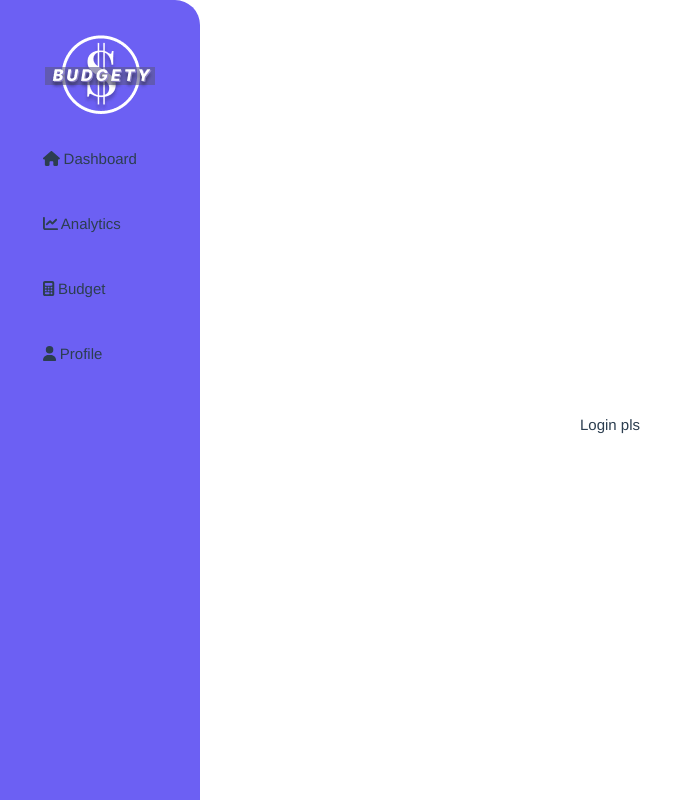
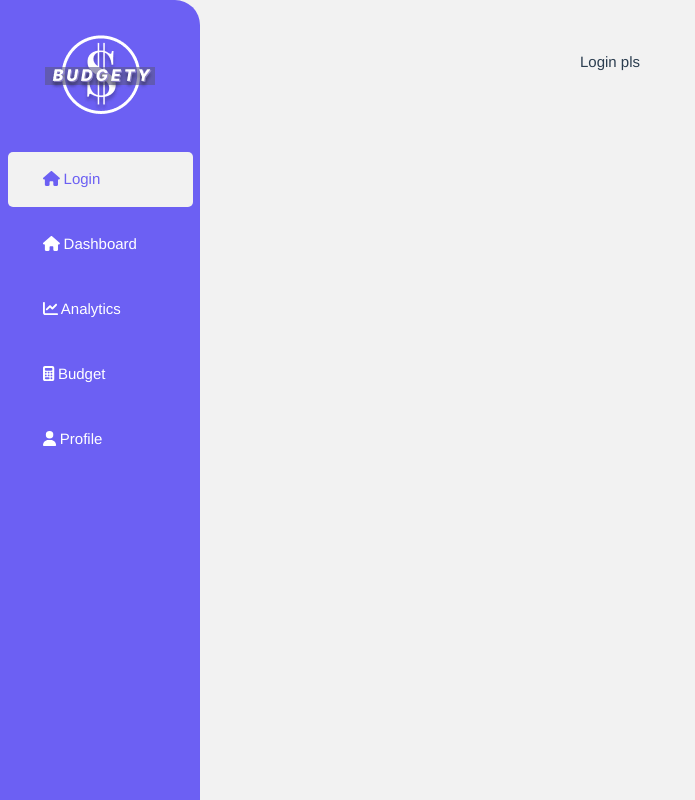
Before and after one commit to BT3103AppDev1/l1-final-project-group-21, a Vue app in the folder project-budgety/: page / in a window 1280 px wide. Shown: the whole page, without its empty margins (0-695 px from the left). Built offline with nearby package versions, Linux system fonts and the light colour scheme.

Commit message:
Add Sidebar

```diff
--- a/project-budgety/src/App.vue
+++ b/project-budgety/src/App.vue
@@ -1,6 +1,9 @@
 <template>
+
+  <Sidebar/>
+
   <div id="nav">
-    <Sidebar/>
+
     <!-- <router-link to="/dashboard">Dashboard</router-link> |
     <router-link to="/analytics">Analytics</router-link> |
     <router-link to="/budget">Budget</router-link> |
@@ -13,7 +16,6 @@
 
 <script>
 import Sidebar from '@/components/sidebar/Sidebar.vue'
-// import { sidebarWidth } from '@/components/sidebar/state.js'
 
 export default {
   name: 'App',
@@ -36,17 +38,16 @@ export default {
 #nav {
   /* set position where each page content starts from */
   padding-top: 50px;
-  padding-left: 200px ;
+
 }
 
-#nav a {
+/* #nav a {
   font-weight: bold;
-  color: #2c3e50;
+  color: #FFFFFF;
 }
 
 #nav a.router-link-exact-active {
   color: #6C60F3;
-  /* #42b983; */
-}
+} */
 
 </style>
--- a/project-budgety/src/assets/base.css
+++ b/project-budgety/src/assets/base.css
@@ -62,7 +62,7 @@
 body {
   min-height: 100vh;
   color: var(--color-text);
-  background: var(--color-background);
+  background: var(--color-background-mute);
   transition: color 0.5s, background-color 0.5s;
   line-height: 1.6;
   font-family: Inter, -apple-system, BlinkMacSystemFont, 'Segoe UI', Roboto, Oxygen, Ubuntu,
--- a/project-budgety/src/components/ExpensesHistory.vue
+++ b/project-budgety/src/components/ExpensesHistory.vue
@@ -1,101 +1,40 @@
 <template>
-    <MDBTable class="align-middle mb-0 bg-white">
-      <thead class="bg-light">
-        <tr>
-          <th>Name</th>
-          <th>Title</th>
-          <th>Status</th>
-          <th>Position</th>
-          <th>Actions</th>
-        </tr>
-      </thead>
-      <tbody>
-        <tr>
-          <td>
-            <div class="d-flex align-items-center">
-              <img src="https://mdbootstrap.com/img/new/avatars/8.jpg" alt="" style="width: 45px; height: 45px"
-                class="rounded-circle" />
-              <div class="ms-3">
-                <p class="fw-bold mb-1">John Doe</p>
-                <p class="text-muted mb-0">john.doe@gmail.com</p>
-              </div>
-            </div>
-          </td>
-          <td>
-            <p class="fw-normal mb-1">Software engineer</p>
-            <p class="text-muted mb-0">IT department</p>
-          </td>
-          <td>
-            <MDBBadge badge="success" pill class="d-inline">Active</MDBBadge>
-          </td>
-          <td>Senior</td>
-          <td>
-            <MDBBtn color="link" size="sm" rounded>
-              Edit
-            </MDBBtn>
-          </td>
-        </tr>
-        <tr>
-          <td>
-            <div class="d-flex align-items-center">
-              <img src="https://mdbootstrap.com/img/new/avatars/6.jpg" class="rounded-circle" alt=""
-                style="width: 45px; height: 45px" />
-              <div class="ms-3">
-                <p class="fw-bold mb-1">Alex Ray</p>
-                <p class="text-muted mb-0">alex.ray@gmail.com</p>
-              </div>
-            </div>
-          </td>
-          <td>
-            <p class="fw-normal mb-1">Consultant</p>
-            <p class="text-muted mb-0">Finance</p>
-          </td>
-          <td>
-            <MDBBadge badge="primary" pill class="d-inline">Onboarding</MDBBadge>
-          </td>
-          <td>Junior</td>
-          <td>
-            <MDBBtn color="link" size="sm" rounded class="fw-bold" :ripple="{ color: 'dark' }">
-              Edit
-            </MDBBtn>
-          </td>
-        </tr>
-        <tr>
-          <td>
-            <div class="d-flex align-items-center">
-              <img src="https://mdbootstrap.com/img/new/avatars/7.jpg" class="rounded-circle" alt=""
-                style="width: 45px; height: 45px" />
-              <div class="ms-3">
-                <p class="fw-bold mb-1">Kate Hunington</p>
-                <p class="text-muted mb-0">kate.hunington@gmail.com</p>
-              </div>
-            </div>
-          </td>
-          <td>
-            <p class="fw-normal mb-1">Designer</p>
-            <p class="text-muted mb-0">UI/UX</p>
-          </td>
-          <td>
-            <MDBBadge badge="warning" pill class="d-inline">Awaiting</MDBBadge>
-          </td>
-          <td>Senior</td>
-          <td>
-            <MDBBtn color="link" size="sm" rounded class="fw-bold" :ripple="{ color: 'dark' }">
-              Edit
-            </MDBBtn>
-          </td>
-        </tr>
-      </tbody>
-    </MDBTable>
-  </template>
+    <easy-data-table
+      :headers="headers"
+      :items="items"
+    />
+</template>
+
 <script>
-  import {
-    MDBTable,
-    MDBBtn,
-    MDBBadge
-  } from 'mdb-vue-ui-kit';
+import Vue3EasyDataTable from 'vue3-easy-data-table';
+import 'vue3-easy-data-table/dist/style.css';
 
-  export default {
-    name: 'ExpensesHistory'
+export default {
+    name: 'ExpensesHistory',
+    components: {
+        Vue3EasyDataTable: window['vue3-easy-data-table'] ,
+
+    },
+    data() {
+      return {
+        headers: [
+          { text: "PLAYER", value: "player" },
+          { text: "TEAM", value: "team"},
+          { text: "NUMBER", value: "number"},
+          { text: "POSITION", value: "position"},
+          { text: "HEIGHT", value: "indicator.height"},
+          { text: "WEIGHT (lbs)", value: "indicator.weight", sortable: true},
+          { text: "LAST ATTENDED", value: "lastAttended", width: 200},
+          { text: "COUNTRY", value: "country"},
+        ],
+        items: [
+          { player: "Stephen Curry", team: "GSW", number: 30, position: 'G', indicator: {"height": '6-2', "weight": 185}, lastAttended: "Davidson", country: "USA"},
+          { player: "Lebron James", team: "LAL", number: 6, position: 'F', indicator: {"height": '6-9', "weight": 250}, lastAttended: "St. Vincent-St. Mary HS (OH)", country: "USA"},
+          { player: "Kevin Durant", team: "BKN", number: 7, position: 'F', indicator: {"height": '6-10', "weight": 240}, lastAttended: "Texas-Austin", country: "USA"},
+          { player: "Giannis Antetokounmpo", team: "MIL", number: 34, position: 'F', indicator: {"height": '6-11', "weight": 242}, lastAttended: "Filathlitikos", country: "Greece"},
+        ],
+      }
+    }
   }
+
 </script>
--- a/project-budgety/src/components/sidebar/Sidebar.vue
+++ b/project-budgety/src/components/sidebar/Sidebar.vue
@@ -1,38 +1,24 @@
 <template>
-    <div class="sidebar" :style="{ width: sidebarWidth }">
-      <span v-if="collapsed">
-
-      </span>
-      <span v-else>
+  <div class="sidebar">
+    <div>
       <img src="../../assets/Budgety Logo.png" alt="Budgety Logo">
-    </span>
+    </div>
   <div class="sidebar-contents">
-        <!-- <SidebarLink to="/"><fa icon="home" /> Login</SidebarLink> -->
+      <SidebarLink to="/"><fa icon="home" /> Login</SidebarLink>
       <SidebarLink to="/dashboard"><fa icon="home" /> Dashboard</SidebarLink>
       <SidebarLink to="/analytics"><fa icon="chart-line" /> Analytics</SidebarLink>
       <SidebarLink to="/budget"><fa icon="calculator" /> Budget</SidebarLink>
       <SidebarLink to="/profile"><fa icon="user" /> Profile</SidebarLink>
   </div>
 
-    <span
-      class="collapse-icon"
-      :class="{ 'rotate-180': collapsed }"
-      @click="toggleSidebar"
-    >
-      <i class="fas fa-angle-double-left" />
-    </span>
 </div>
 </template>
 
 <script>
 import SidebarLink from './SidebarLink.vue'
-import { collapsed, toggleSidebar, sidebarWidth } from './state'
+
 export default {
-  props: {},
   components: { SidebarLink },
-  setup() {
-    return { collapsed, toggleSidebar, sidebarWidth }
-  }
 }
 </script>
 
@@ -40,50 +26,41 @@ export default {
 /* global css section for colour themeing */
 :root {
   --sidebar-bg-color: #6C60F3;
-    --sidebar-item-hover: rgb(154, 146, 244);
+  --sidebar-item-hover: rgb(127, 113, 255);
   --sidebar-item-active: #F2F2F2;
 
 }
 img {
-    margin-top: 20px;
+  margin: 20px 0px;
 }
 
 .sidebar {
-    /* color: #FFFFFF; */
+  color: #FFFFFF;
   background-color: var(--sidebar-bg-color);
   border-radius: 0px 25px 0px 0px;
+  width: 200px;
 
-
-    float: left;
+  /* float: left; */
   position: fixed;
   z-index: 1;
   top: 0;
   left: 0;
   bottom: 0;
   padding: 0.5em;
-    transition: 0.3s ease;
   display: flex;
   flex-direction: column;
 }
 
-.sidebar-contents {
-    color: #FFFFFF;
-}
 
-/* sidebar h1 {
-  height: 2.5em;
-  color: #FFFFFF;
-} */
-.collapse-icon {
-  position: absolute;
-  bottom: 0;
-  padding: 0.75em;
-  color: rgba(255, 255, 255, 0.7);
-  transition: 0.2s linear;
-}
-.rotate-180 {
-  transform: rotate(180deg);
-  transition: 0.2s linear;
+.link {
+  display: flex;
+  align-items: center;
+  cursor: pointer;
+  position: relative;
+  font-weight: 400;
+  margin: 10px 0;
+  border-radius: 5px;
+  height: 55px;
 }
 
 </style>
--- a/project-budgety/src/components/sidebar/SidebarLink.vue
+++ b/project-budgety/src/components/sidebar/SidebarLink.vue
@@ -1,7 +1,7 @@
 <script>
 import { computed } from 'vue'
 import { useRoute } from 'vue-router'
-import { collapsed } from './state'
+
 export default {
   props: {
     to: { type: String, required: true },
@@ -10,7 +10,7 @@ export default {
   setup(props) {
     const route = useRoute()
     const isActive = computed(() => route.path === props.to)
-    return { isActive, collapsed }
+    return { isActive }
   }
 }
 </script>
@@ -18,23 +18,13 @@ export default {
 <template>
   <router-link :to="to" class="link" :class="{ active: isActive }">
     <i class="icon" :class="icon" />
-    <transition name="fade">
-      <span v-if="!collapsed">
+      <span>
         <slot />
       </span>
-    </transition>
   </router-link>
 </template>
 
 <style scoped>
-.fade-enter-active,
-.fade-leave-active {
-  transition: opacity 0.1s;
-}
-.fade-enter,
-.fade-leave-to {
-  opacity: 0;
-}
 .link {
   display: flex;
   align-items: center;
@@ -53,6 +43,7 @@ export default {
 }
 .link.active {
   background-color: var(--sidebar-item-active);
+  color: var(--sidebar-bg-color);
 }
 .link .icon {
   flex-shrink: 0;
--- a/project-budgety/src/components/sidebar/state.js
+++ /dev/null
@@ -1,10 +0,0 @@
-import { ref, computed } from 'vue'
-
-export const collapsed = ref(false)
-export const toggleSidebar = () => (collapsed.value = !collapsed.value)
-
-export const SIDEBAR_WIDTH = 200
-export const SIDEBAR_WIDTH_COLLAPSED = 38
-export const sidebarWidth = computed(
-  () => `${collapsed.value ? SIDEBAR_WIDTH_COLLAPSED : SIDEBAR_WIDTH}px`
-)
--- a/project-budgety/src/main.js
+++ b/project-budgety/src/main.js
@@ -12,9 +12,6 @@ import { fas } from '@fortawesome/free-solid-svg-icons'
 /* add icons to the library */
 library.add(fas);
 
-// import css from mdb
-import 'mdb-vue-ui-kit/css/mdb.min.css';
-
 
 createApp(App)
 .component('fa', FontAwesomeIcon)
--- a/project-budgety/src/views/Analytics.vue
+++ b/project-budgety/src/views/Analytics.vue
@@ -1,16 +1,18 @@
 <template>
+<body>
   <div id="analytics-page">
+
     <div class="section1">
         <div class="analytics-header">Analytics</div>
         <div class="expense-boxes">
             <div class="expense-box">
                 <div class="expense-box-header">TOTAL EXPENSES</div>
-                <!-- change to {{ }} thing -->
+
                 <div class="expense-value">$190.56</div>
             </div>
             <div class="expense-box">
                 <div class="expense-box-header">AVG EXPENSES/DAY</div>
-                <!-- change to {{ }} thing -->
+
                 <div class="expense-value">$13.62</div>
             </div>
         </div>
@@ -40,11 +42,9 @@
           <ExpensesHistory />
         </div>
     </div>
-</div>
+  </div>
 
-
-
-
+</body>
 </template>
 
 <script>
@@ -69,23 +69,35 @@ export default {
 
 <style>
 /* @import url('https://fonts.googleapis.com/css2?family=Inter:wght@300;400;500;600;700;800;900&display=swap'); */
-root {
-  /* apply to everything */
-  /* font-family: 'Inter'; */
-}
+/* root {
+  apply to everything
+  font-family: 'Inter';
+} */
 
-.body {
-  background-color: #F2F2F2;
+body {
+  /* remove the centering from main.css */
+  place-items: unset !important;
+  display: flex;
+    /* justify-content: center;
+    align-items: center; */
+    height: 100%;
+    width: 100%;
+  width: 100% !important;
+  height: 100% !important;
 }
 
 .analytics-header, .expense-value {
   font-size: 24px;
   font-weight: 500;
 }
-
 .analytics-header {
   text-align: left;
 }
+
+#analytics-page {
+  /* background-color: #8CA3FC !important; */
+}
+
 
 .expense-boxes {
   display: flex;
@@ -132,6 +144,7 @@ root {
 
 .section2 {
   display: flex;
+  justify-content: space-around;
   margin-top: 25px;
 }
 
```
Lines whose indentation alone changed are shown as unchanged.
